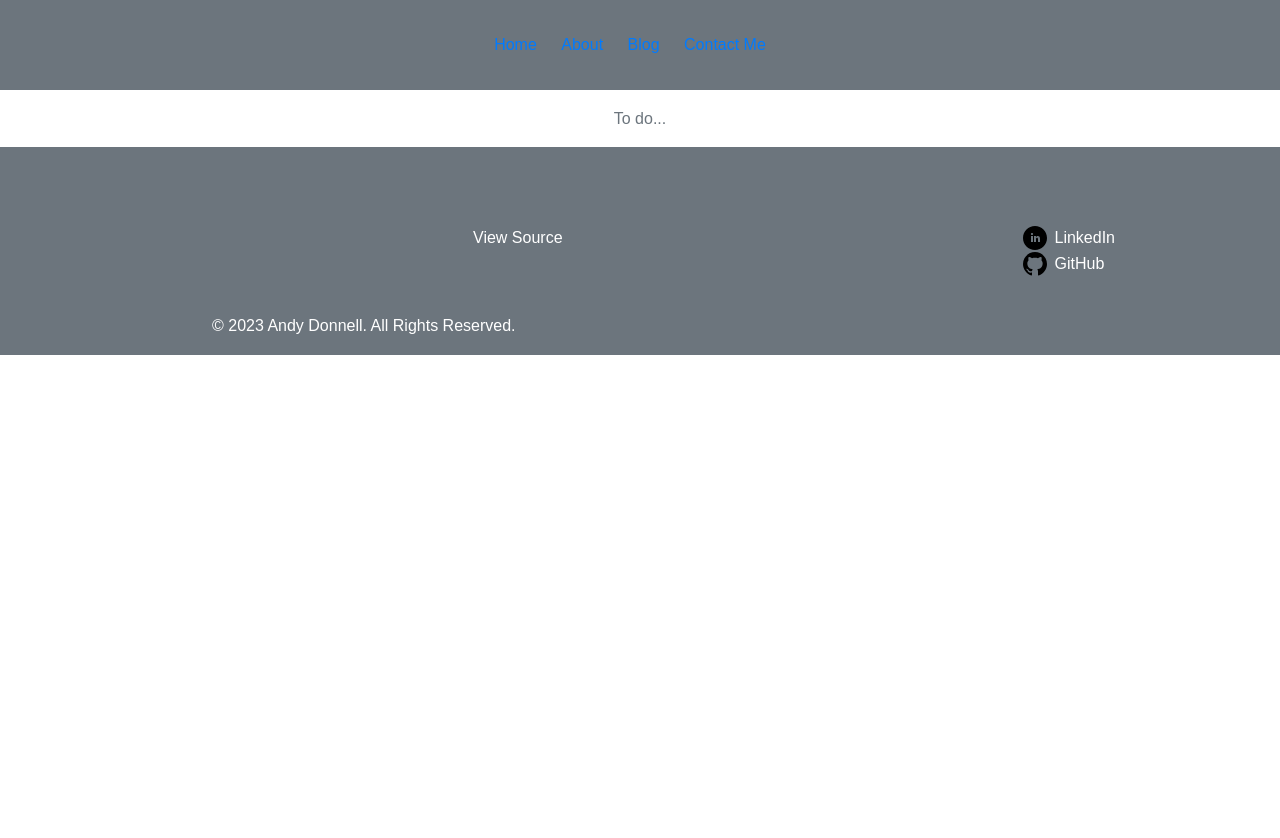
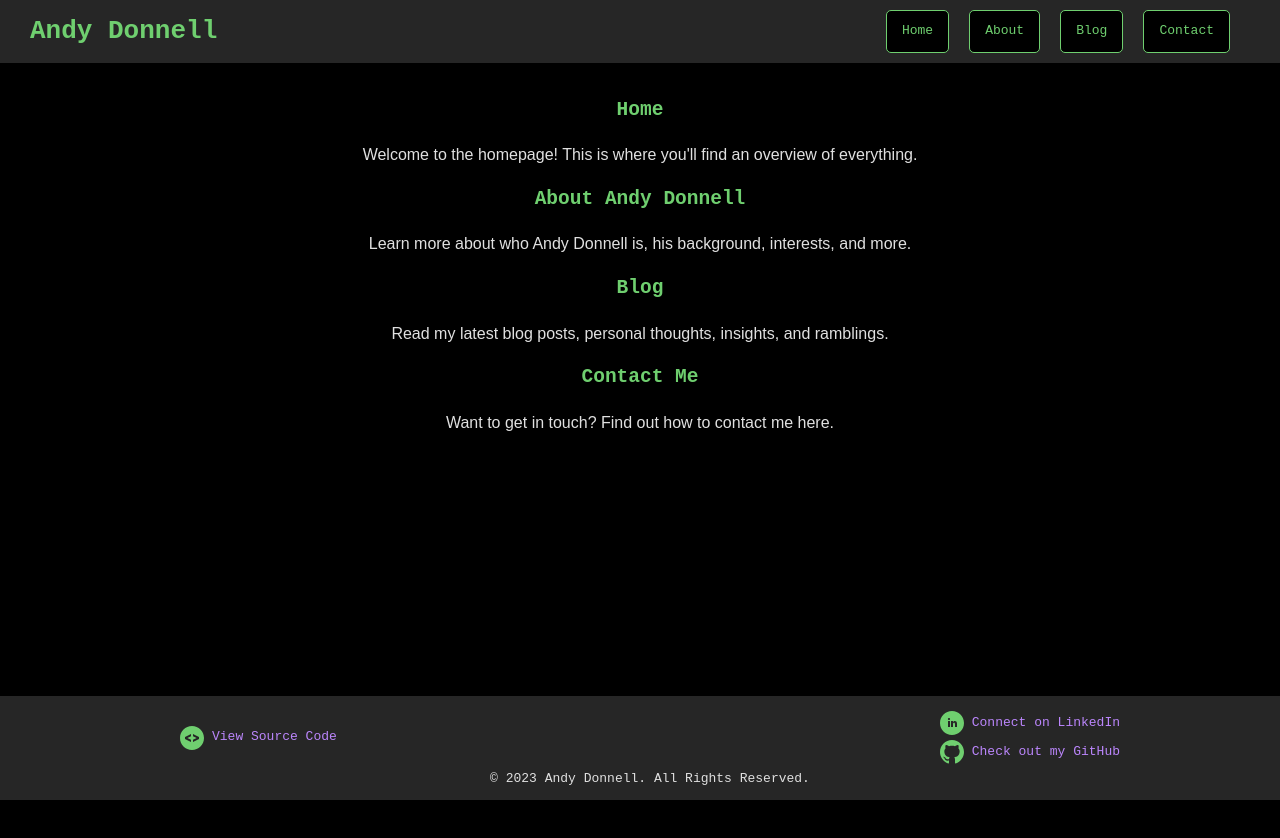
Before and after one commit to A2Y-D5L/AndyDonnell.com, a plain HTML site: page index.html in a window 1280 px wide. Before the commit the page ends 800 px from the top, so only its background shows below. Drawn offline with Linux system fonts and the light colour scheme.

Commit message:
Update styles

```diff
--- a/index.html
+++ b/index.html
@@ -11,42 +11,86 @@
 
 <body>
     <header>
+        <h1>Andy Donnell</h1>
         <nav>
             <ul>
                 <li><a href="#home" title="Go to the Home page">Home</a></li>
                 <li><a href="#about" title="Who the heck is Andy Donnell?">About</a></li>
-                <li><a href="#blog" title="Read my personal ramblings">Blog</a></li>
-                <li><a href="#contact" title="Get in touch with me">Contact Me</a></li>
+                <li><a href="#blog" title="My ramblings">Blog</a></li>
+                <li><a href="#contact" title="Get in touch!">Contact</a></li>
             </ul>
         </nav>
     </header>
+    <script>
+        document.addEventListener("DOMContentLoaded", () => {
+            const navLinks = document.querySelectorAll('nav ul li a');
+            const currentUrlFragment = window.location.hash;
+
+            navLinks.forEach(link => {
+                if (link.getAttribute('href') === currentUrlFragment) {
+                    link.classList.add('selected');
+                } else {
+                    link.classList.remove('selected');
+                }
+            });
+        });
+    </script>
     <main>
-        To do...
+        <!-- Section for Home -->
+        <section id="home">
+            <h2>Home</h2>
+            <p>Welcome to the homepage! This is where you'll find an overview of everything.</p>
+            <!-- Additional content for the Home section goes here -->
+        </section>
+
+        <!-- Section for About -->
+        <section id="about">
+            <h2>About Andy Donnell</h2>
+            <p>Learn more about who Andy Donnell is, his background, interests, and more.</p>
+            <!-- Additional content for the About section goes here -->
+        </section>
+
+        <!-- Section for Blog -->
+        <section id="blog">
+            <h2>Blog</h2>
+            <p>Read my latest blog posts, personal thoughts, insights, and ramblings.</p>
+            <!-- Additional content for the Blog section goes here -->
+        </section>
+
+        <!-- Section for Contact Me -->
+        <section id="contact">
+            <h2>Contact Me</h2>
+            <p>Want to get in touch? Find out how to contact me here.</p>
+            <!-- Additional content for the Contact section goes here -->
+        </section>
     </main>
     <footer>
         <div class="footer-content">
             <div class="left-content">
-                <a href="https://github.com/yourGitHubHandle/yourRepository" title="View the source code for this site">
-                    <svg><!-- SVG for GitHub icon --></svg> View Source
+                <a href="https://github.com/A2Y-D5L/AndyDonnell.com" title="View the source code for this site">
+                    <svg xmlns="http://www.w3.org/2000/svg" width="24" height="24" viewBox="0 0 24 24">
+                        <path fill="var(--primary-color)"
+                            d="M12 0c-6.627 0-12 5.373-12 12s5.373 12 12 12 12-5.373 12-12-5.373-12-12-12zm-1 10.199l-3.64 1.801 3.64 1.796v2.204l-6-2.935v-2.131l6-2.934v2.199zm8 2.866l-6 2.935v-2.204l3.64-1.796-3.64-1.801v-2.199l6 2.935v2.13z" />
+                    </svg> View Source Code
                 </a>
-                <div class="copyright">
-                    &copy; 2023 Andy Donnell. All Rights Reserved.
-                </div>
             </div>
             <div class="right-content">
-                <a href="https://linkedin.com/in/yourLinkedInHandle" title="Connect on LinkedIn">
+                <a href="https://www.linkedin.com/in/andydonnell/">
                     <svg xmlns="http://www.w3.org/2000/svg" width="24" height="24" viewBox="0 0 24 24">
-                        <path
+                        <path fill="var(--primary-color)"
                             d="M12 0c-6.627 0-12 5.373-12 12s5.373 12 12 12 12-5.373 12-12-5.373-12-12-12zm-2 16h-2v-6h2v6zm-1-6.891c-.607 0-1.1-.496-1.1-1.109 0-.612.492-1.109 1.1-1.109s1.1.497 1.1 1.109c0 .613-.493 1.109-1.1 1.109zm8 6.891h-1.998v-2.861c0-1.881-2.002-1.722-2.002 0v2.861h-2v-6h2v1.093c.872-1.616 4-1.736 4 1.548v3.359z" />
-                    </svg> LinkedIn
+                    </svg> Connect on LinkedIn
                 </a>
-                <a href="https://github.com/yourGitHubHandle" title="Check out my GitHub">
+                <a href="https://github.com/a2y-d5l">
                     <svg xmlns="http://www.w3.org/2000/svg" width="24" height="24" viewBox="0 0 24 24">
-                        <path
+                        <path fill="var(--primary-color)"
                             d="M12 0c-6.626 0-12 5.373-12 12 0 5.302 3.438 9.8 8.207 11.387.599.111.793-.261.793-.577v-2.234c-3.338.726-4.033-1.416-4.033-1.416-.546-1.387-1.333-1.756-1.333-1.756-1.089-.745.083-.729.083-.729 1.205.084 1.839 1.237 1.839 1.237 1.07 1.834 2.807 1.304 3.492.997.107-.775.418-1.305.762-1.604-2.665-.305-5.467-1.334-5.467-5.931 0-1.311.469-2.381 1.236-3.221-.124-.303-.535-1.524.117-3.176 0 0 1.008-.322 3.301 1.23.957-.266 1.983-.399 3.003-.404 1.02.005 2.047.138 3.006.404 2.291-1.552 3.297-1.23 3.297-1.23.653 1.653.242 2.874.118 3.176.77.84 1.235 1.911 1.235 3.221 0 4.609-2.807 5.624-5.479 5.921.43.372.823 1.102.823 2.222v3.293c0 .319.192.694.801.576 4.765-1.589 8.199-6.086 8.199-11.386 0-6.627-5.373-12-12-12z" />
-                    </svg> GitHub
+                    </svg> Check out my GitHub
                 </a>
             </div>
+        </div>
+        <div class="copyright">
+            &copy; 2023 Andy Donnell. All Rights Reserved.
         </div>
     </footer>
 </body>
--- a/styles.css
+++ b/styles.css
@@ -2,39 +2,106 @@
 
 /* Global Styles */
 :root {
-    --primary-color: #007bff; /* Primary color for your site */
-    --secondary-color: #6c757d; /* Secondary color */
-    --font-family: 'Arial', sans-serif; /* Main font for your site */
+    --primary-color: #6fcf6f;
+    --secondary-color: #c4c4c4;
+    --background-color: #000;
+    --secondary-bg-color: #262626;
+    --text-color: #e0e0e0;
+    --link-color: #bb86fc;
+    --link-hover-color: #9381ff;
 }
 
 body {
     margin: 0;
-    font-family: var(--font-family);
+    padding-bottom: 80px;
+    font-family: 'Arial', sans-serif;
     line-height: 1.6;
-    color: var(--secondary-color);
+    background-color: var(--background-color);
+    color: var(--text-color);
+    min-height: 100vh;
+    position: relative;
+}
+
+h1 {
+    margin: 0;
+    font-family: monospace;
+    color: var(--primary-color);
+}
+
+h2,
+h3,
+h4,
+h5,
+h6 {
+    font-family: monospace;
+    color: var(--primary-color);
 }
 
 a {
-    color: var(--primary-color);
+    color: var(--link-color);
+    font-family: monospace;
     text-decoration: none;
 }
 
-/* Header and Navigation */
+a:hover {
+    text-decoration: underline;
+}
+
+button {
+    background-color: var(--background-color);
+    color: var(--primary-color);
+    border: 1px solid var(--primary-color);
+    font-family: monospace;
+    border-radius: 5px;
+    padding: 5px;
+    transition: background-color 0.3s, color 0.3s;
+}
+
+button:hover {
+    background-color: var(--primary-color);
+    color: var(--background-color);
+}
+
 header {
-    background-color: var(--secondary-color);
-    color: white;
-    padding: 1rem 0;
-    text-align: center;
+    background-color: var(--secondary-bg-color);
+    display: flex;
+    justify-content: space-between;
+    align-items: center;
+    padding: 10px 30px;
 }
 
 nav ul {
     list-style: none;
+    display: flex;
+    margin: 0;
     padding: 0;
 }
 
 nav ul li {
-    display: inline;
     margin-right: 20px;
+}
+
+nav a {
+    text-decoration: none;
+    display: block;
+    background-color: var(--background-color);
+    color: var(--primary-color);
+    border: 1px solid var(--primary-color);
+    font-family: monospace;
+    border-radius: 5px;
+    padding: 10px 15px;
+    transition: background-color 0.3s, color 0.3s;
+}
+
+nav a:hover {
+    background-color: var(--primary-color);
+    color: var(--background-color);
+}
+
+nav a.selected,
+nav a:active {
+    background-color: var(--link-color);
+    color: var(--text-color);
 }
 
 /* Main Content */
@@ -45,16 +112,21 @@ main {
 
 /* Footer */
 footer {
-    background-color: var(--secondary-color);
-    color: white;
+    background-color: var(--secondary-bg-color);
+    color: var(--text-color);
     text-align: center;
-    padding: 1rem 0;
+    position: fixed;
+    bottom: 0;
+    width: 100%;
+    z-index: 1000;
+    padding: 10px 10px;
 }
 
 .footer-content {
     display: flex;
     justify-content: space-between;
     align-items: center;
+    flex-wrap: wrap;
     max-width: 960px;
     margin: 0 auto;
 }
@@ -62,29 +134,44 @@ footer {
 .footer-content a {
     display: flex;
     align-items: center;
-    text-decoration: none;
-    color: white;
-    margin: 0 5px;
+    margin: 5px 10px;
 }
 
 .footer-content svg {
     margin-right: 8px;
 }
 
-/* Responsive Design */
+.copyright {
+    font-family: monospace;
+}
+
 @media (max-width: 768px) {
+    nav ul {
+        flex-direction: row;
+        justify-content: center;
+    }
+
     nav ul li {
         display: block;
-        margin: 0.5rem 0;
+        margin: 5px 0;
+    }
+
+    header {
+        padding-bottom: 10px;
     }
 
     .footer-content {
         flex-direction: column;
+        align-items: center;
     }
 }
 
-@media (max-width: 480px) {
-    header, footer {
-        text-align: left;
+@media (max-width: 1024px) {
+    header {
+        padding: 20px;
+    }
+
+    nav li {
+        margin: 0 15px;
     }
 }
```
